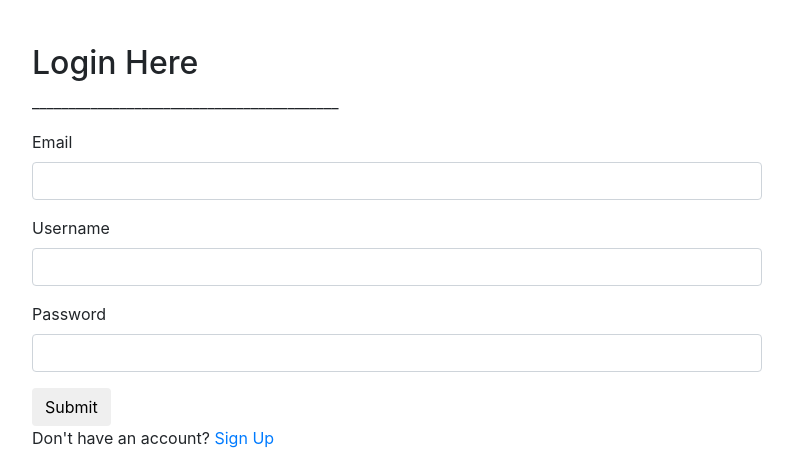
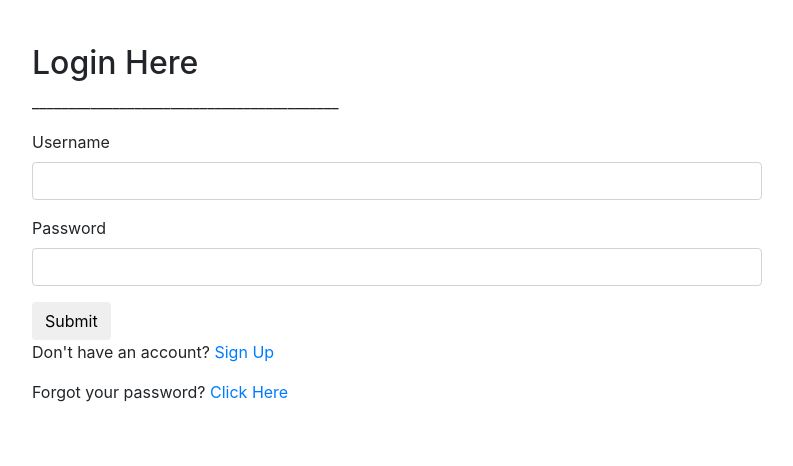
Before and after one commit to ShaikhMohammaddanish/bloggy-webapp, a Flask app: page /login in a window 1280 px wide. Shown: the part 56-522 px from the top of the page, without its empty margins (53-846 px from the left). Run offline with Flask 2, Linux system fonts and the light colour scheme; some libraries are stand-ins or nearby versions.

Commit message:
changed login

```diff
--- a/main.py
+++ b/main.py
@@ -78,7 +78,6 @@
     submit = SubmitField("Update Post")
 
 class LoginForm(FlaskForm):
-    email = StringField("Email", validators=[InputRequired(), Email(message="Invalid Email"), Length(max=50)])
     username = StringField("Username", validators=[InputRequired(), Length(min=4, max=50)])
     password = PasswordField("Password", validators=[InputRequired(), Length(min=4, max=15)])
 
@@ -261,7 +260,7 @@
     form = LoginForm()
 
     if form.validate_on_submit():
-        user = User.query.filter_by(email=form.email.data).first()
+        user = User.query.filter_by(username=form.username.data).first()
         if user:
             if bcrypt.check_password_hash(user.password, form.password.data):
                 login_user(user)
--- a/templates/login.html
+++ b/templates/login.html
@@ -8,7 +8,6 @@
   <h2>Login Here</h2>
   <p>__________________________________________</p>
   {{ form.hidden_tag() }}
-  {{ wtf.form_field(form.email)}}
   {{ wtf.form_field(form.username)}}
   {{ wtf.form_field(form.password)}}
   <button class="btn" type="submit">Submit</button>
```
